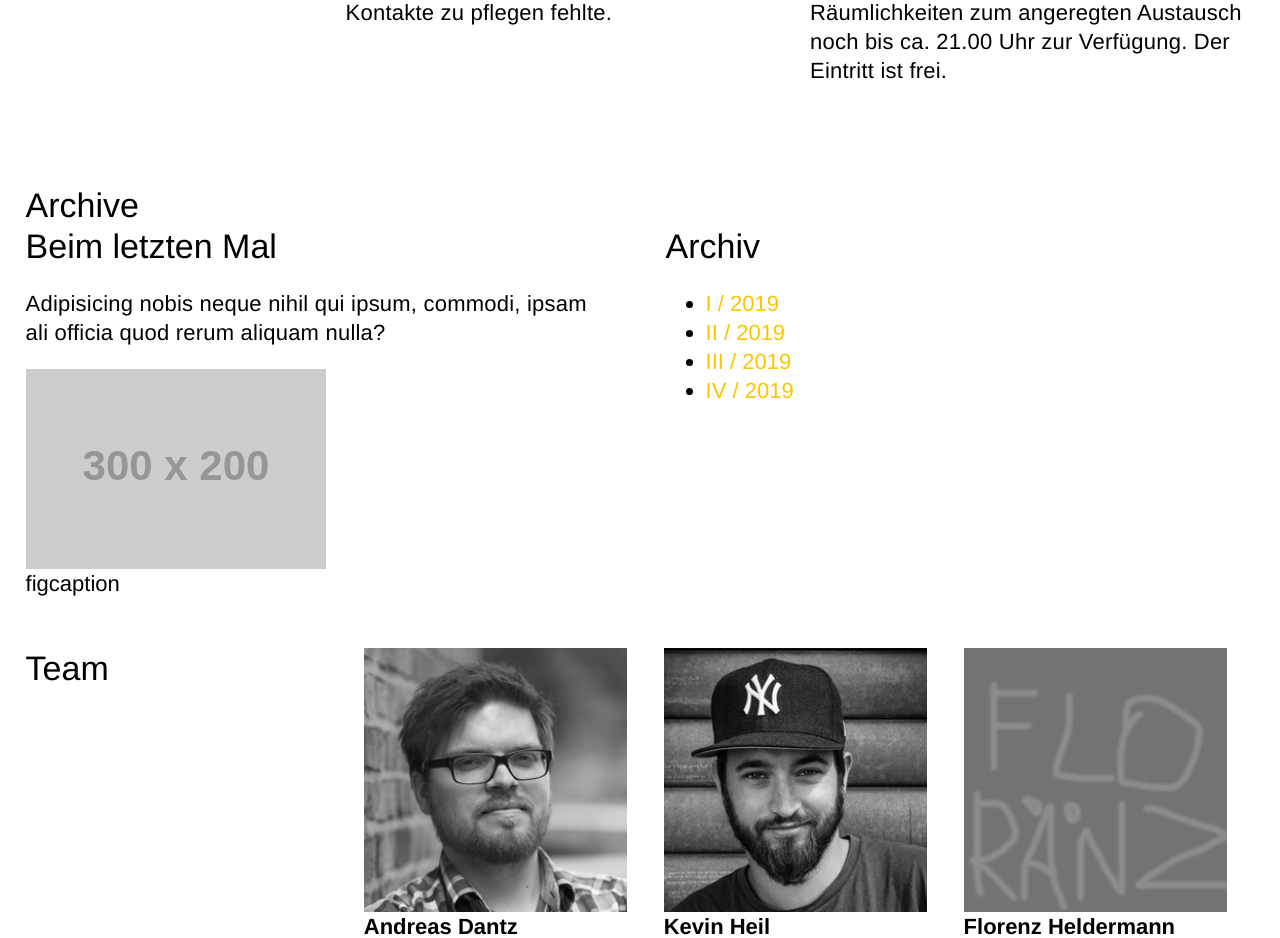
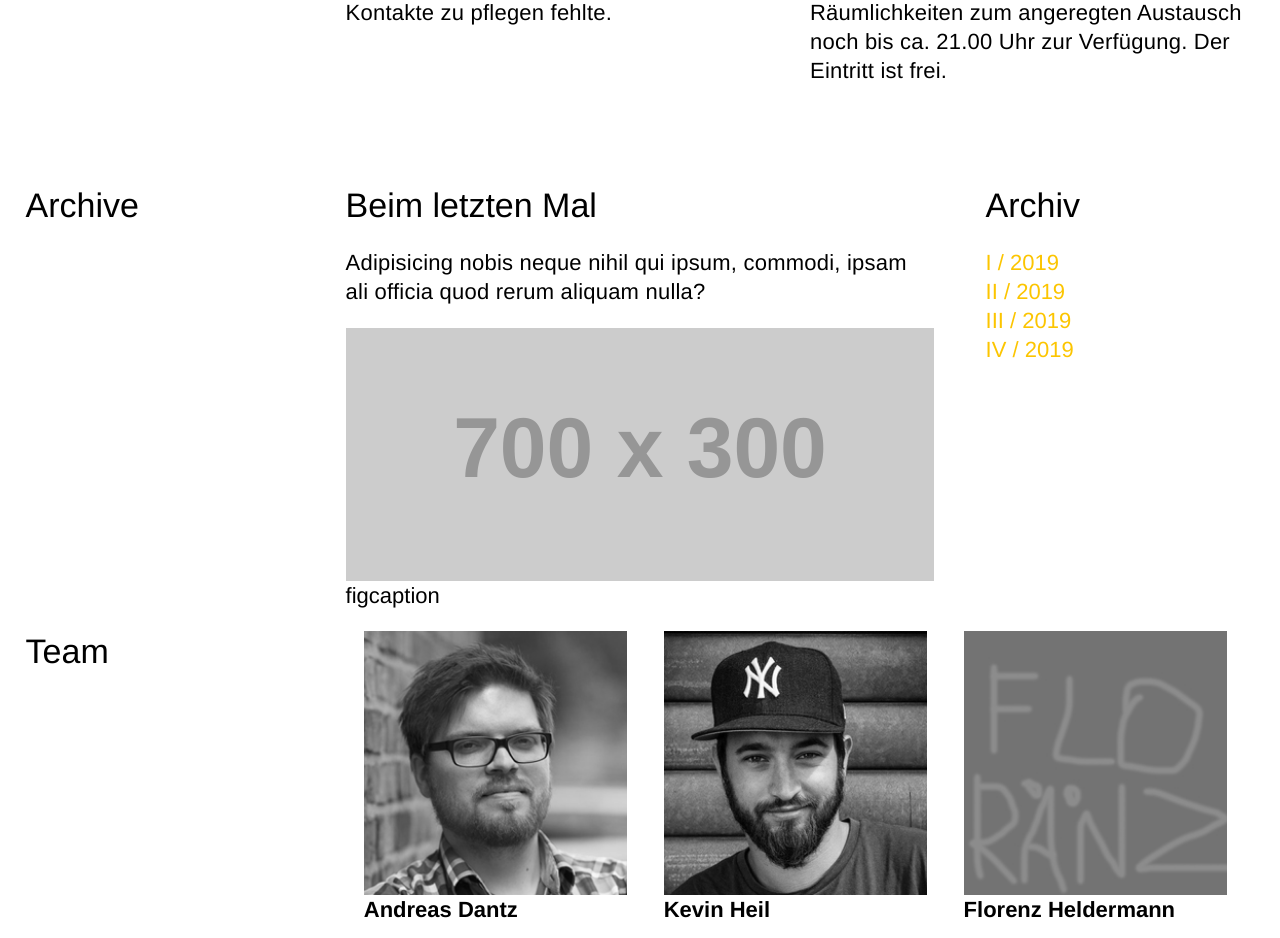
Before and after one commit to wmhb/website, a PHP site: page /index.html in a window 1280 px wide. Shown: the part 2222-3160 px from the top of the page. Run offline with PHP 8.4, Linux system fonts and the light colour scheme; grey boxes labelled with a size stand in for pictures from a placeholder-image service; some libraries are stand-ins or nearby versions.

Commit message:
A R C H I V E

```diff
--- a/assets/css/main.css
+++ b/assets/css/main.css
@@ -721,6 +721,10 @@ iframe {
     .pane {
       padding-top: 5rem; } }
 
+.archive__itself ul {
+  list-style-type: none;
+  padding: 0; }
+
 .about img {
   width: 100%; }
 .about .pane {
--- a/assets/scss/modules/_archive.scss
+++ b/assets/scss/modules/_archive.scss
@@ -1,4 +1,9 @@
 .archive{
     &__recent{}
-    &__itself{}
+    &__itself{
+        ul{
+            list-style-type: none;
+            padding: 0;
+        }
+    }
 }
--- a/index.html
+++ b/index.html
@@ -177,12 +177,12 @@
             </section>
             <section class="archive gi-full">
                 <div class="pane g">
-                    <h1 class="gi-full gi gi--sm-full">Archive</h1>
+                    <h1 class="gi-full gi gi--sm-1of4">Archive</h1>
                     <section class="archive__recent gi gi--full gi--sm-1of2">
                         <h1>Beim letzten Mal</h1>
                         <p>Adipisicing nobis neque nihil qui ipsum, commodi, ipsam ali officia quod rerum aliquam nulla?</p>
                         <figure>
-                            <img src="http://placehold.it/300x200" alt="alttext" title="title">
+                            <img src="http://placehold.it/700x300&text=Bild+dass+wir+ersetzen+sollten" alt="alttext" title="title">
                             <figcaption>
                                 figcaption
                             </figcaption>
```
